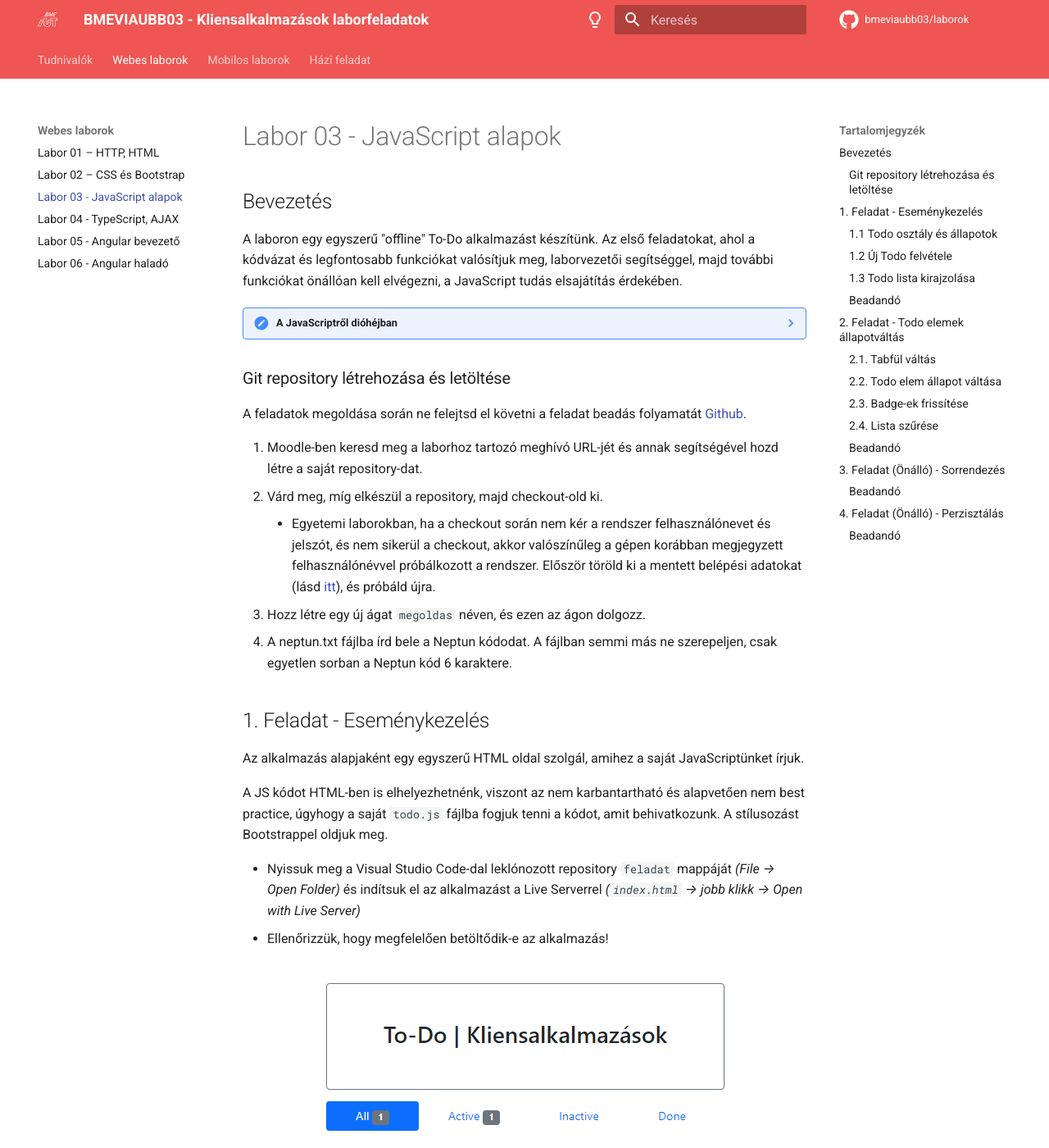
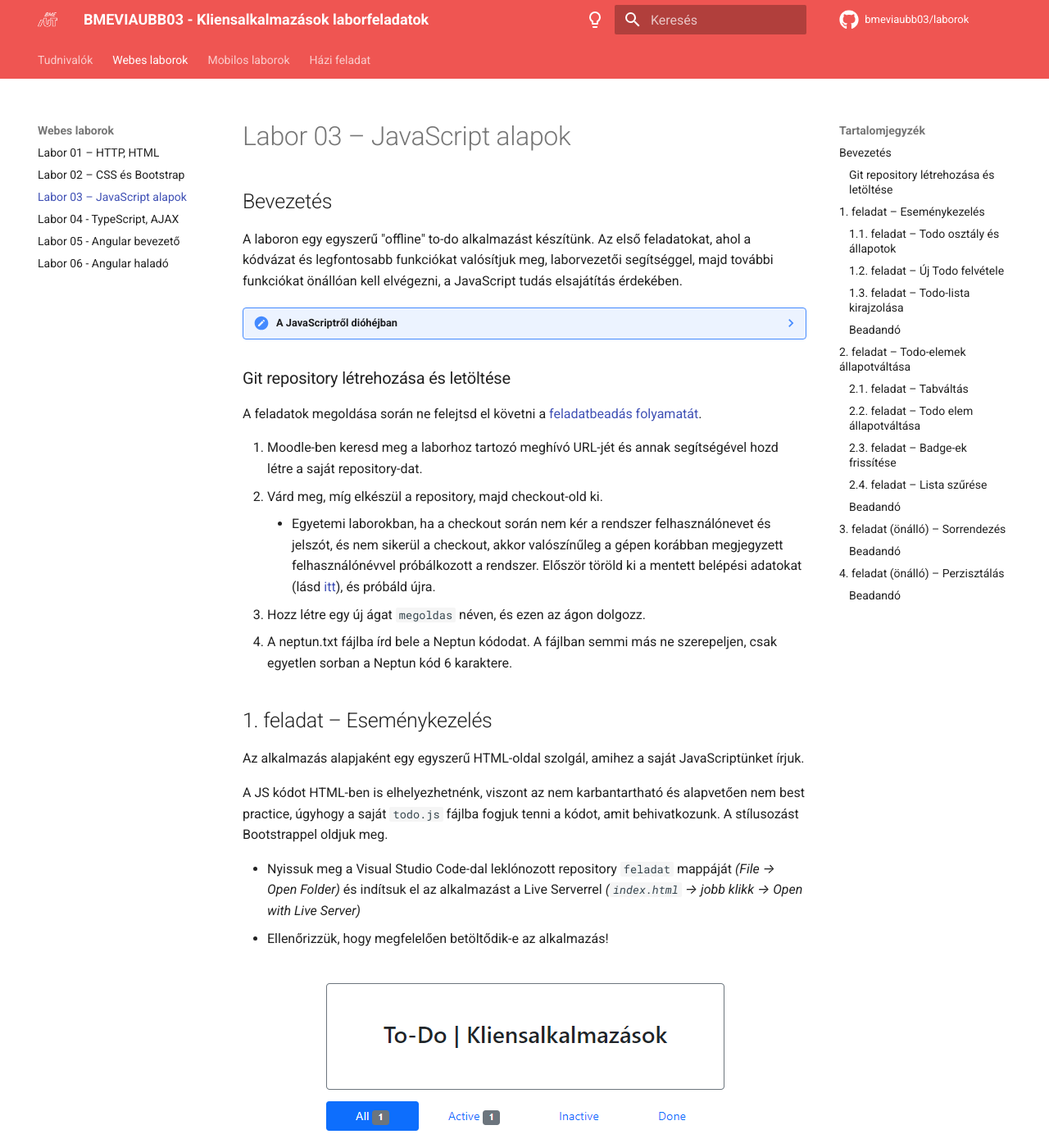
Before and after one commit to BMEVIAUBB03/laborok, an MkDocs documentation site: the page built from docs/laborok/web/03-js/index.md, in a window 1280 px wide and 1400 px high. Shown: the whole window at 82% size. Built offline with MkDocs 1.6.1 and Material for MkDocs 9.7.7, drawn with Linux system fonts in a browser that asks for light colours; comment, search, counter and statistics services are not loaded; some of the changed text lies outside the part shown.

````diff
--- a/docs/laborok/web/03-js/index.md
+++ b/docs/laborok/web/03-js/index.md
@@ -1,8 +1,8 @@
-# Labor 03 - JavaScript alapok
+# Labor 03 – JavaScript alapok
 
 ## Bevezetés
 
-A laboron egy egyszerű "offline" To-Do alkalmazást készítünk. Az első feladatokat, ahol a kódvázat és legfontosabb funkciókat valósítjuk meg, laborvezetői segítséggel, majd további funkciókat önállóan kell elvégezni, a JavaScript tudás elsajátítás érdekében.
+A laboron egy egyszerű "offline" to-do alkalmazást készítünk. Az első feladatokat, ahol a kódvázat és legfontosabb funkciókat valósítjuk meg, laborvezetői segítséggel, majd további funkciókat önállóan kell elvégezni, a JavaScript tudás elsajátítás érdekében.
 
 ??? note "A JavaScriptről dióhéjban"
     A korábban megismert HTML és CSS adják a weboldalunk vázát, alapműködését és kinézetét, viszont a korai dokumentum-alapú weboldalaktól áttértünk a dinamikus weboldalakra, melyek futás időben módosítják az aktuális dokumentumot (a DOM-ot), így interakciót kezelhetünk, és a weboldalunkra (a kliens oldalra) önálló alkalmazásként tekintünk.
@@ -28,7 +28,7 @@ A laboron egy egyszerű "offline" To-Do alkalmazást készítünk. Az első fela
 
 ### Git repository létrehozása és letöltése
 
-A feladatok megoldása során ne felejtsd el követni a feladat beadás folyamatát [Github](../../tudnivalok/github/GitHub.md).
+A feladatok megoldása során ne felejtsd el követni a [feladatbeadás folyamatát](../../tudnivalok/github/GitHub.md).
 
 1. Moodle-ben keresd meg a laborhoz tartozó meghívó URL-jét és annak segítségével hozd létre a saját repository-dat.
 2. Várd meg, míg elkészül a repository, majd checkout-old ki.
@@ -37,9 +37,9 @@ A feladatok megoldása során ne felejtsd el követni a feladat beadás folyamat
 4. A neptun.txt fájlba írd bele a Neptun kódodat. A fájlban semmi más ne szerepeljen, csak egyetlen sorban a Neptun kód 6 karaktere.
 
 
-## 1. Feladat - Eseménykezelés
+## 1. feladat – Eseménykezelés
 
-Az alkalmazás alapjaként egy egyszerű HTML oldal szolgál, amihez a saját JavaScriptünket írjuk.
+Az alkalmazás alapjaként egy egyszerű HTML-oldal szolgál, amihez a saját JavaScriptünket írjuk.
 
 A JS kódot HTML-ben is elhelyezhetnénk, viszont az nem karbantartható és alapvetően nem best practice, úgyhogy a saját `todo.js` fájlba fogjuk tenni a kódot, amit behivatkozunk. A stílusozást Bootstrappel oldjuk meg.
 
@@ -64,9 +64,9 @@ Láthatjuk, hogy a statikus oldal az alábbiakból tevődik össze:
 
 A `<body>` végén egy `<script>` a `todo.js` fájlra hivatkozik! A szkript az oldal lényegi tartalmának betöltődése után fut le, így nem kell majd várakoznunk a dokumentum teljes betöltődésére (a gyakorlatban ez azt jelenti, hogy a szkript futásának kezdetén a DOM a HTML-nek megfelelő állapotban már létrejött). A gyakorlatban ez változó, szokás a `<head>` elemben in betölteni JS fájlokat amikor kritikus, viszont az gátolja a HTML megjelenését, amíg a JS fájl le nem töltődik.
 
-### 1.1 Todo osztály és állapotok
+### 1.1. feladat – Todo osztály és állapotok
 
-Az egyes Todo elemek modelljére érdemes saját osztályt definiálnunk.
+Az egyes `Todo` elemek modelljére érdemes saját osztályt definiálnunk.
 
 ???+ tip "Osztályok"
     Modern (ES6/ES2015 és magasabb) JavaScriptben konstruktor függvény helyett használhatunk valós osztályokat is, a gyakorlaton ezt fogjuk látni. JavaScriptben egy (nem osztály) függvény konstruktorfüggvény, ha a `this` változón tulajdonságokat helyez el és nem tér vissza semmivel. Ekkor a `new` kulcsszóval meghívva a függvényt az konstruktorként funkcionál és a `this` (tulajdonságokkal "felaggatott") értékét kapjuk vissza. Ezen felül az `instanceof` kulcsszóval megvizsgálhatjuk, hogy egy adott függvény konstruktora által készített objektumról van-e szó, tehát *szinte* már osztálypéldányként kezelhetjük az objektumot.
@@ -91,7 +91,7 @@ const tabs = ["all"].concat(states);    // "all" + a state tömb elemei a fülek
 console.log(tabs);
 ```
 
-???+ tip "JavaScript változók"
+???+ tip "JavaScript-változók"
     JavaScriptben három kulcsszóval deklarálhatunk lokális változót:
 
     * `var`: az "eredeti" módja a változó deklarációjának, modern JS-ben **érdemes kerülni**. Engedi ugyanazon változó újradeklarációját, sőt, nem köti scope-hoz a változót.
@@ -100,7 +100,7 @@ console.log(tabs);
 
 A legnyilvánvalóbb (ha nem is a legrobusztusabb) módja a hibakeresésnek az, ha a konzolra írunk. Az F12 segítségével a Console fülön láthatjuk a kimenetet.
 
-### 1.2 Új Todo felvétele
+### 1.2. feladat – Új Todo felvétele
 
 Iratkozzunk fel az űrlap `submit` eseményére és valósítsuk meg az új Todo elem létrehozását. A feliratkozást megtehetjük HTML-ből és JavaScriptből is, most az utóbbit alkalmazzuk! Illesszük be az alábbi kódrészletet a korábbi kódrészletek után!
 
@@ -134,7 +134,7 @@ Iratkozzunk fel az űrlap `submit` eseményére és valósítsuk meg az új Todo
     }
     ```
 
-Definiálnunk kell még egy `Button` osztályt a gombok kezelésére, amiket a Todo elemekhez fogunk rendelni. Nem volna *szükség* a modellek definiálására, elvégre is a JS egy dinamikus nyelv, de struktúrát ad a kódnak, objektum-orientáltabban kezelhető.
+Definiálnunk kell még egy `Button` osztályt a gombok kezelésére, amiket a `Todo` elemekhez fogunk rendelni. Nem volna *szükség* a modellek definiálására, elvégre is a JS egy dinamikus nyelv, de struktúrát ad a kódnak, objektum-orientáltabban kezelhető.
 
 A Button osztályon az alábbi tulajdonságok legyenek:
 
@@ -171,7 +171,7 @@ Illetve készítünk egy tömböt `buttons` névvel, amibe a következő négy g
 
 Így már gyakorlatilag fel tudunk venni új elemet, viszont ez nem látszik a felületen, ugyanis csak memóriában dolgoztunk, és nem módosítottuk megfelelően a DOM-ot.
 
-### 1.3 Todo lista kirajzolása
+### 1.3. feladat – Todo-lista kirajzolása
 
 Készítenünk kell egy olyan függvényt, ami a todos tömbben lévő elemeket a felületen meg tudja jeleníteni.
 
@@ -182,7 +182,7 @@ function createElementFromHTML(html) {
     const virtualElement = document.createElement("div");
     virtualElement.innerHTML = html;
 
-    return virtualElement.childElementCount == 1
+    return virtualElement.childElementCount === 1
         ? virtualElement.firstChild
         : virtualElement.children;
 }
@@ -213,9 +213,8 @@ Ezt követően készítük el a `renderTodos` függvényt, ami az összes Todo e
         // A jelenleg a DOM-ban levő to-do elemeket töröljük
         todoList.innerHTML = "";
 
-        // Bejárjuk a jelenlegi todo elemeket.
-        for(let todo of todos)
-        {
+        // Bejárjuk a jelenlegi Todo elemeket.
+        for (let todo of todos) {
             const row = createElementFromHTML(
                 `<div class="row">
                     <div class="col d-flex p-0">
@@ -258,16 +256,16 @@ renderTodos();
 ```
 
 ??? warning "Törlés"
-    Ha abba a hibába esnénk, hogy a DOM elemeket egyesével szeretnénk eltávolítani a DOM-ból a `#todo-list` elem `children` tulajdonságának segítségével, vigyáznunk kell, ugyanis ez egy "élő" kollekció: miközben az elemeket töröljük, a kollekció length tulajdonsága is változik! Persze egy egyszerű `for` ciklussal megoldható, de mindenképpen a végétől indulva járjuk be a kollekciót, amíg az ki nem ürül!
+    Ha abba a hibába esnénk, hogy a DOM-elemeket egyesével szeretnénk eltávolítani a DOM-ból a `#todo-list` elem `children` tulajdonságának segítségével, vigyáznunk kell, ugyanis ez egy "élő" kollekció: miközben az elemeket töröljük, a kollekció length tulajdonsága is változik! Persze egy egyszerű `for` ciklussal megoldható, de mindenképpen a végétől indulva járjuk be a kollekciót, amíg az ki nem ürül!
 
 ### Beadandó
 
-!!! example "1. feladat beadandó (1 pont)"
+!!! example "1. feladat beadandó (0.2 pont)"
     Illessz be egy képernyőképet néhány hozzáadott tennivalóról, amiből az egyiknek a neve a neptun kódod legyen! (`f1.png`)
 
-## 2. Feladat - Todo elemek állapotváltás
+## 2. feladat – Todo-elemek állapotváltása
 
-Az alkalmazásban több helyen is kell állapot változást kezelni. Egyfelől az egyes Todo elemek állapota változhat, másfelől a tabfülekre kattintva csak az adott állapotban lévő elemeket kell megjeleníteni, illetve jelölni kell az aktuálisan kiválasztott fület is.
+Az alkalmazásban több helyen is kell állapotváltozást kezelni. Egyfelől az egyes `Todo`-elemek állapota változhat, másfelől a tabfülekre kattintva csak az adott állapotban lévő elemeket kell megjeleníteni, illetve jelölni kell az aktuálisan kiválasztott fület is.
 
 Felhasználói interakciót úgy tudunk megvalósítani, hogy **eseménykezelőt rendelünk** egy tag megfelelő eseményéhez.
 
@@ -278,14 +276,14 @@ JavaScriptben a DOM API-t használval
 * az elem referenciáját megszerezve az `.addEventListener("eseménynév", callbackFüggvény)` függvény meghívásával
 * vagy a megfelelő feliratkoztató függvény beállításával. Például: `onclick = callbackFüggvény`
 
-### 2.1. Tabfül váltás
+### 2.1. feladat – Tabváltás
 
-Készítsük el a kódot, amiben az egyes tabfület között váltani tudunk. Ehhez a `todo.js` fájlt kell kiegészíteni.
+Készítsük el a kódot, amiben az egyes tabek között váltani tudunk. Ehhez a `todo.js` fájlt kell kiegészíteni.
 
 * Vegyünk fel egy változót `currentTab` névvel, amiben eltároljuk az aktuálisan kiválasztott fül típusát.
-* Készísünk egy függényt `selectTab` névvel, ami paraméterül megkapja, hogy melyik fület kell megjelenítenie és ez alapján a `todo-tab` CSS osztállyal rendelkező tabfüleken az `.active` CSS osztályt átteszi az újonnan kiválasztott fülre.
+* Készísünk egy függényt `selectTab` névvel, ami paraméterül megkapja, hogy melyik fület kell megjelenítenie és ez alapján a `todo-tab` CSS osztállyal rendelkező füleken az `.active` CSS osztályt átteszi az újonnan kiválasztott fülre.
 
-??? info "Megvalósítás: Tabfül váltás JavaScript"
+??? info "Megvalósítás: Tabváltás (JavaScript)"
     ```js
     // Aktuálisan kiválasztott fül.
     let currentTab;
@@ -299,7 +297,7 @@ Készítsük el a kódot, amiben az egyes tabfület között váltani tudunk. Eh
             tab.classList.remove("active");
 
             // Ha éppen ez a fül a kiválasztott, visszatesszük az `.active` osztályt.
-            if (tab.getAttribute("data-tab-name") == type)
+            if (tab.getAttribute("data-tab-name") === type)
                 tab.classList.add("active");
         }
 
@@ -320,7 +318,7 @@ Készítsük el a kódot, amiben az egyes tabfület között váltani tudunk. Eh
 * A HTML-ben az egyes fülekhez a klikk esemény kezelőben hívjuk meg a `selectTab` függvényt. Tipp: `onclick="selectTab('all')"`)
 * Ezen felül minden fülhöz vegyünk fel egy adattároló attribútumot is. Ezt az attribútumot a `data-` előtaggal láttuk el jelezvén, hogy az attribútum kizárólag adathordozásra szolgál. Tipp: `data-tab-name="all"`
 
-??? info "Megvalósítás: Tabfül váltás HTML"
+??? info "Megvalósítás: Tabváltás (HTML)"
     ```html
     <li class="nav-item">
         <a class="todo-tab nav-link" data-tab-name="all" href="#all" onclick="selectTab('all')">
@@ -344,9 +342,9 @@ Készítsük el a kódot, amiben az egyes tabfület között váltani tudunk. Eh
     </li>
     ```
 
-### 2.2. Todo elem állapot váltása
+### 2.2. feladat – Todo elem állapotváltása
 
-Az elemek állapotának változását hasonlóképpen kezelhetjük, mint a tabfülek váltását.
+Az elemek állapotának változását hasonlóképpen kezelhetjük, mint a tabek váltását.
 
 Amikor a gombokat gyártjuk a `renderTodos()` függvényben, az eseménykezelőket ott helyben be tudjuk regisztrálni (a `/ TODO: a gomb klikk eseményének kezelése` komment helyére)
 
@@ -380,7 +378,7 @@ Amikor a gombokat gyártjuk a `renderTodos()` függvényben, az eseménykezelők
 
     Ha `for (var ... in ...)` ciklust és `function`-t használnánk a `buttons` és `todos` tömbökön, akkor a klikk eseménykezelő ebben a formában hibás lesz, mert az iterációk újrahasznosítanák a todo és button változókat. Az arrow function viszont ezeket a változókat ún. "closure"-be helyezi, technikailag a változókból egy lokális másolat készül, így a függvény helyesen fog lefutni.
 
-### 2.3. Badge-ek frissítése
+### 2.3. feladat – Badge-ek frissítése
 
 Egészítsük ki a `renderTodos()` függvényt, hogy frissítse a fülek mellett található badge-ben megjelenő számértékeket:
 
@@ -395,7 +393,7 @@ Egészítsük ki a `renderTodos()` függvényt, hogy frissítse a fülek mellett
 !!! info "Filter"
     A `filter()` függvénynek egy callbacket adunk át, ez fog kiértékelődni minden elemre: ha a feltétel igaz, akkor az elemet visszakapjuk, különben nem. Magyarul: azokra az elemekre szűrünk, amelyek állapota az aktuálisan bejárt állapot ("active", "inactive", "done"), tehát megszámoljuk, hány elem van az adott státuszban. Ezen felül, ha az érték `falsey`, tehát esetünkben 0, helyette üres stringet adunk vissza, így nem fog megjelenni a badge.
 
-### 2.4. Lista szűrése
+### 2.4. feladat – Lista szűrése
 
 Utolsó lépésként logikus, hogy az aktuális fül alapján szűrjük le az elemeket, ne mindig az összes látszódjon. Ezt a `renderTodos()` apró módosításával tudjuk megtenni. Szűrjük le a `todos` tömböt, majd a szűrés eredményén iteráljunk végig a `for..of` ciklussal.
 
````
Also changed, not shown: other parts of docs/laborok/web/03-js/index.md (+11 -12 lines).
